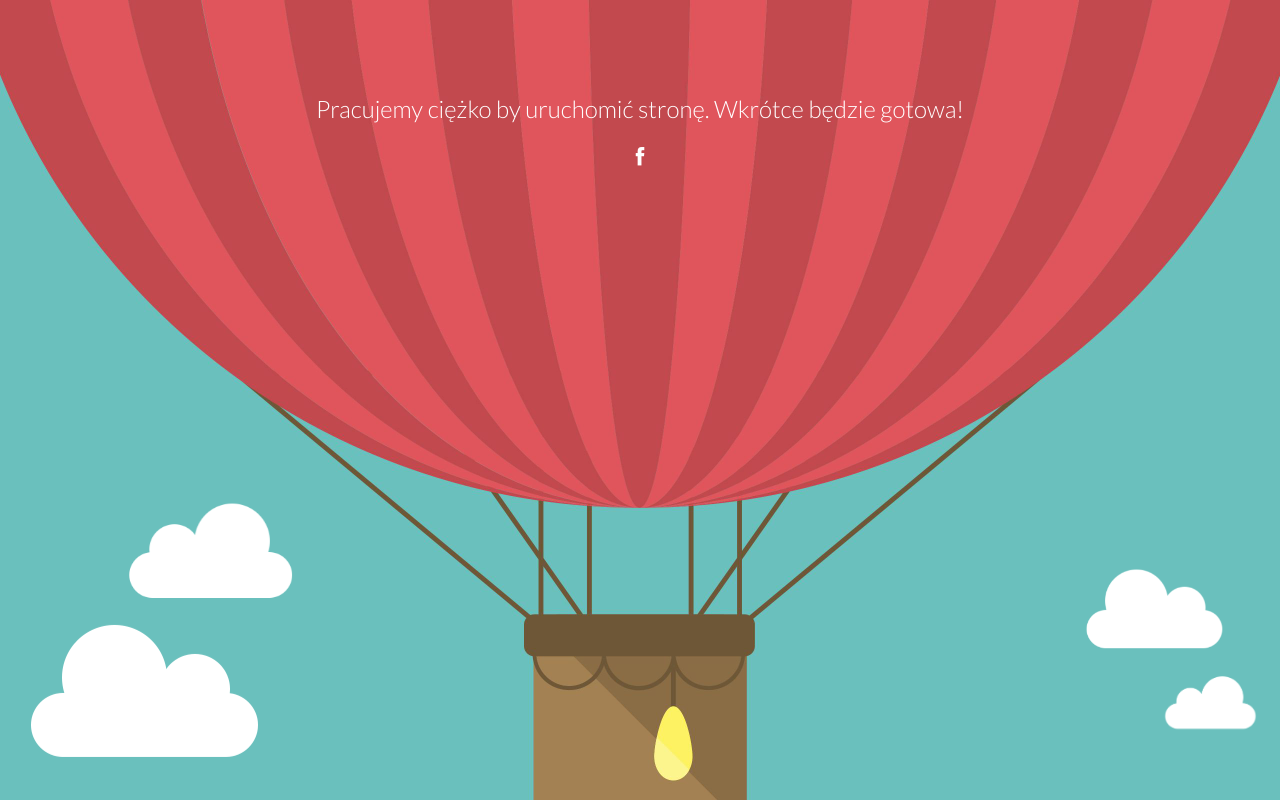
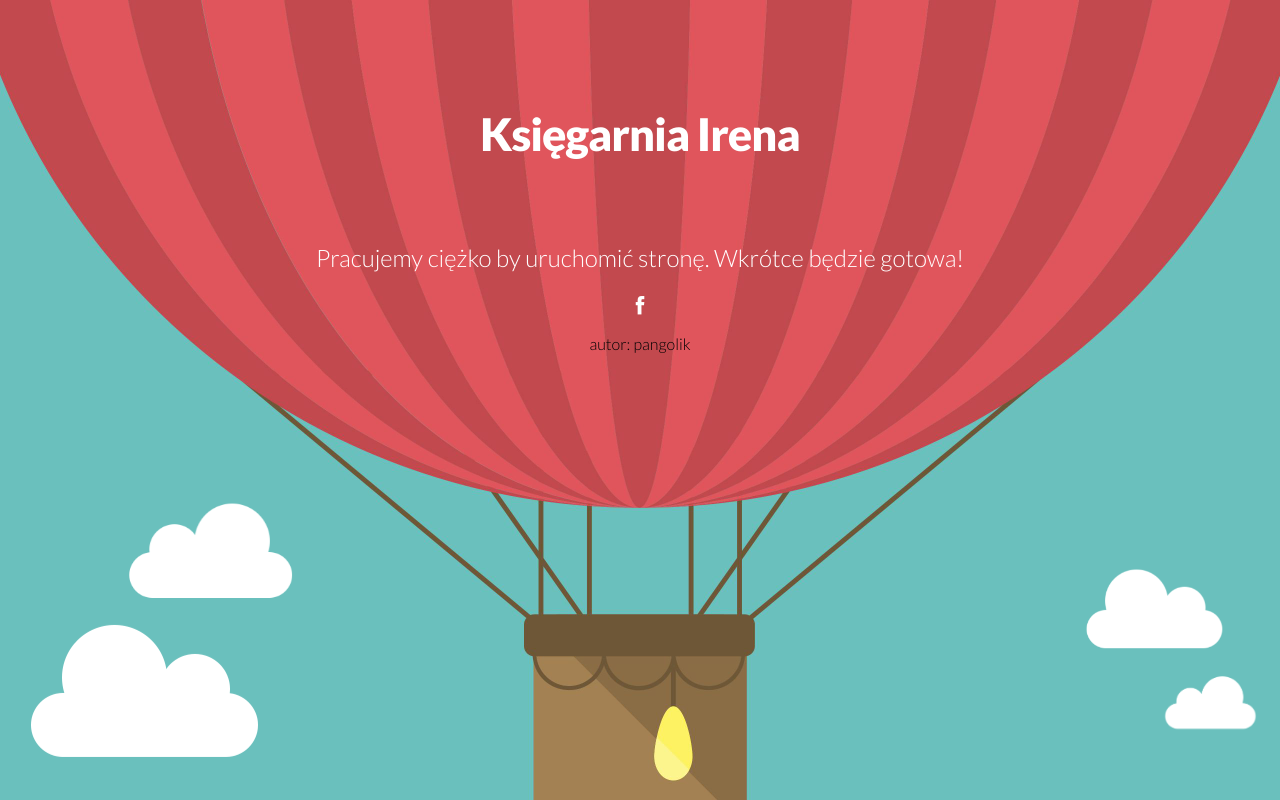
Before and after one commit to pangolik/ksiegarnia-irena, a plain HTML site: page index.html in a window 1280 px wide. Drawn offline with nearby package versions, Linux system fonts and the light colour scheme; some packages are replaced by stand-ins of ours; a script that the page names is missing.

Commit message:
Poprawa index.html w wersji under construction

```diff
--- a/index.html
+++ b/index.html
@@ -48,21 +48,27 @@
     <div id="wrapper">
         <div class="container">
             <div class="row">
+                <div class="col-sm-12">
+                    <h1>Księgarnia Irena</h2>
+                </div>
+            <div class="row">
                 <div class="col-sm-12 col-md-12 col-lg-12">
                     <br />
                     <h2 class="subtitle">Pracujemy ciężko by uruchomić stronę. Wkrótce będzie gotowa!</h2>
-                    </div>
-                <div class="col-sm-12 align-center">
+                </div>
+            </div>
+                <div class="col-lg-12 align-center">
                     <ul class="social-network social-circle">
                         <li><a href="https://www.facebook.com/ksiegarniairena/" class="icoFacebook" title="Facebook"><i class="fa fa-facebook"></i></a>
                         </li>
                     </ul>
                 </div>
             </div>
-
         </div>
+        <footer>
+            <p style='color: black; text-align: center;'>autor: pangolik</p>
+        </footer>
     </div>
-
 
     <script src="https://ajax.googleapis.com/ajax/libs/jquery/1.11.0/jquery.min.js"></script>
     <script src="http://downloads.mailchimp.com/js/jquery.form-n-validate.js"></script>
```
